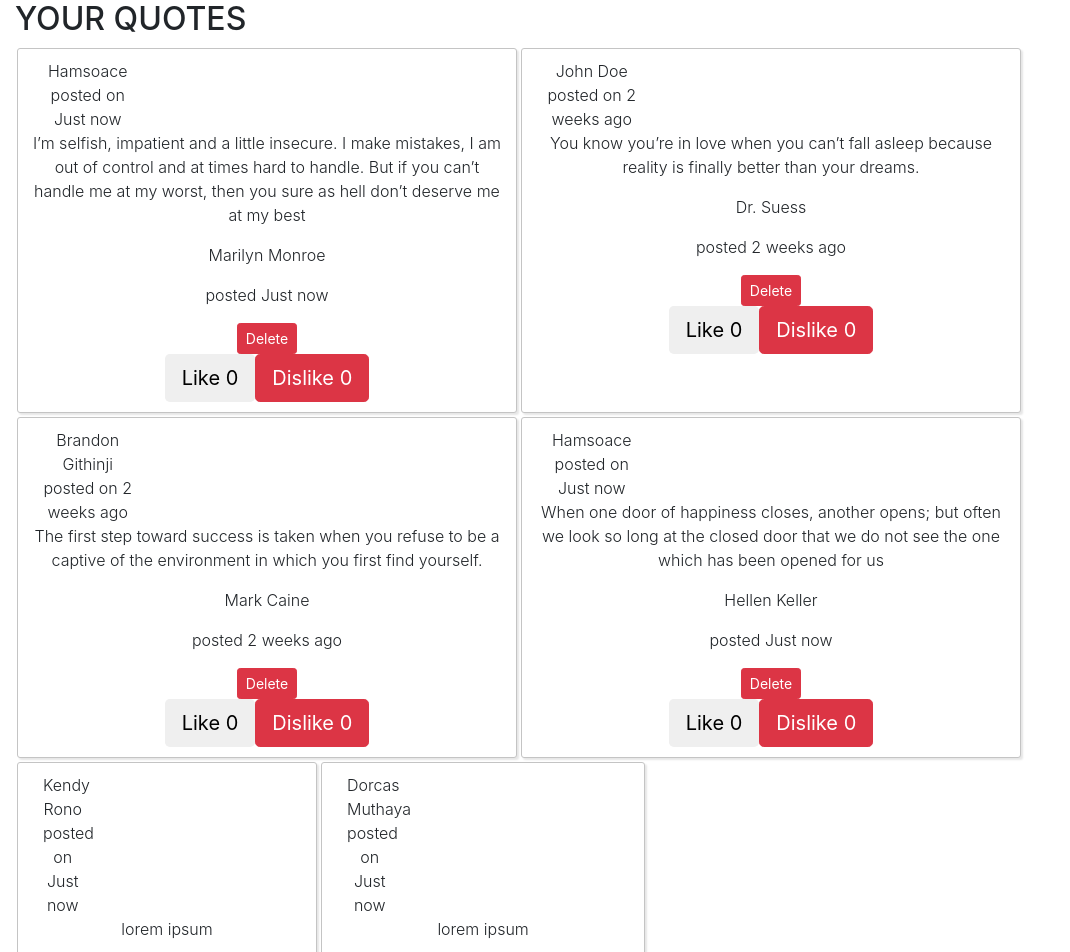
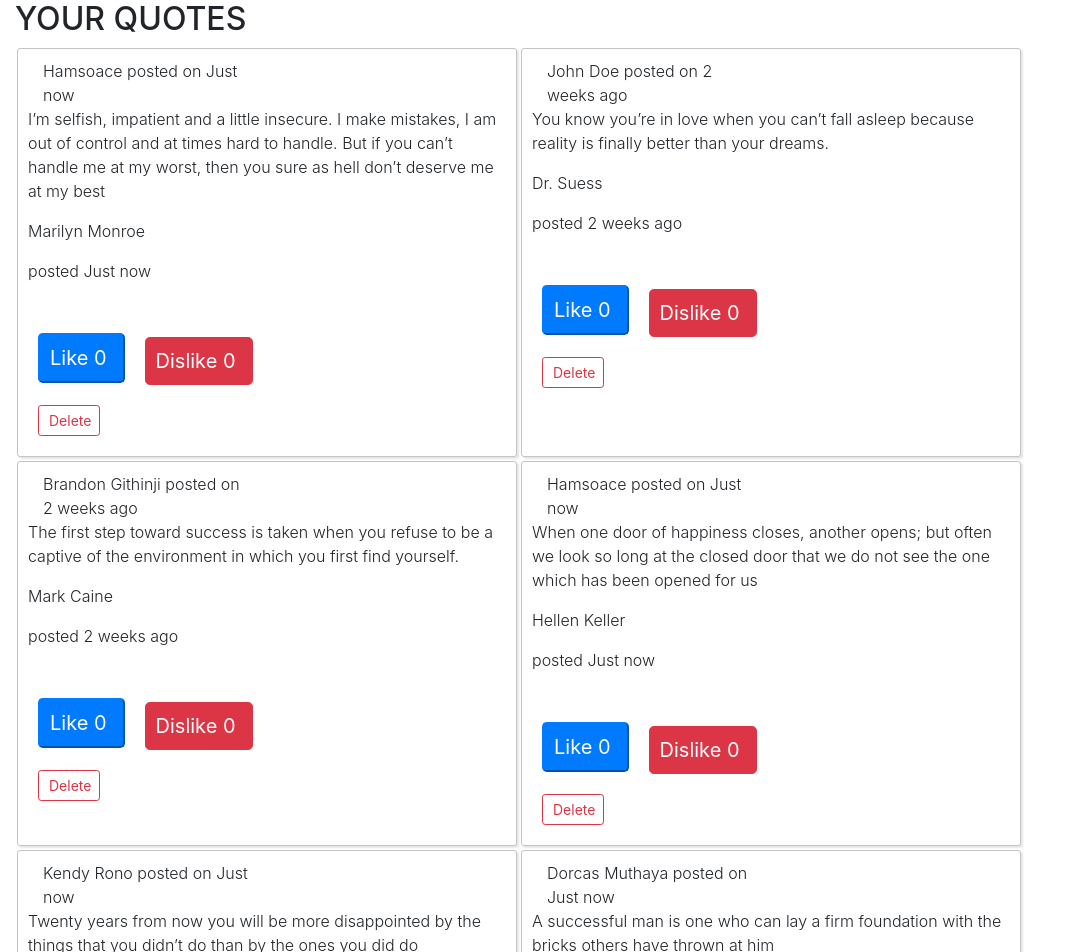
Before and after one commit to 254Davidhashisoma/quotebook, an Angular app: page / in a window 1280 px wide. Shown: the top 952 px of the page, without its empty margins (0-1070 px from the left). Built offline with nearby package versions, Linux system fonts and the light colour scheme.

Commit message:
quote buttons styling

```diff
--- a/src/app/app.component.css
+++ b/src/app/app.component.css
@@ -0,0 +1,3 @@
+* {
+    padding: 100 px;
+}
--- a/src/app/quotes-detail/quotes-detail.component.css
+++ b/src/app/quotes-detail/quotes-detail.component.css
@@ -0,0 +1,6 @@
+button {
+    padding-left: 10px;
+    margin: 10px;
+    box-shadow: 1px solid grey;
+    cursor: pointer;
+}
--- a/src/app/quotes-detail/quotes-detail.component.html
+++ b/src/app/quotes-detail/quotes-detail.component.html
@@ -2,12 +2,13 @@
     <p>{{quotes.quotes}}</p>
     <p>{{quotes.author}}</p>
     <p>posted {{quotes.completeDate|dateCount}}</p>
-    <button class="btn btn-danger btn-sm" (click)='quoteDelete(true)'>Delete</button>
+
     <br>
     <div class="buttons">
-        <button class="btn primary btn-lg" (click)='like()'>Like {{upvote}}
+        <button class="btn-primary btn-lg" (click)='like()'>Like {{upvote}}
             </button>
         <button id="three" class="btn btn-danger btn-lg" (click)='unlike()'>Dislike {{downvote}}</button>
 
     </div>
+    <button class="btn btn-outline-danger btn-sm" (click)='quoteDelete(true)'>Delete</button>
 </div>
--- a/src/app/quotes/quotes.component.css
+++ b/src/app/quotes/quotes.component.css
@@ -7,7 +7,6 @@
         /* display: flex;
         flex-direction: column; */
         margin: 2px;
-        text-align: center;
         min-width: 300px;
         max-width: 500px;
         box-sizing: border-box;
--- a/src/app/quotes/quotes.component.html
+++ b/src/app/quotes/quotes.component.html
@@ -1,15 +1,15 @@
 <div class="container-fluid">
     <h2>YOUR QUOTES</h2>
     <!-- <h3>hello worlds</h3> -->
-    <div class="col-md-6" class="float-d">
+    <div class="col-md-8" class="float-d">
         <div *ngFor="let quotes of quotes; let i = 'index'" class="quote-details">
             <div id="quotes">
-                <div class="col-md-3">{{quotes.publisher}} posted on {{quotes.completeDate|dateCount}}</div>
+                <div class="col-md-6">{{quotes.publisher}} posted on {{quotes.completeDate|dateCount}}</div>
                 <app-quotes-detail [quotes]='quotes' (isComplete)='deleteQuote($event,i)'>
 
                 </app-quotes-detail>
             </div>
         </div>
     </div>
-    <app-quotes-forms (addQuotes)="addNewQuote($event)"></app-quotes-forms>
+    <app-quotes-forms (addQuotes)="addNewQuote($event)" class="col-12"></app-quotes-forms>
 </div>
--- a/src/app/quotes/quotes.component.ts
+++ b/src/app/quotes/quotes.component.ts
@@ -16,8 +16,8 @@ export class QuotesComponent implements OnInit {
     new Quotes(2, 'John Doe', 'Dr. Suess', 'You know you’re in love when you can’t fall asleep because reality is finally better than your dreams.', new Date(2020, 8, 10)),
     new Quotes(3, 'Brandon Githinji', 'Mark Caine', 'The first step toward success is taken when you refuse to be a captive of the environment in which you first find yourself.', new Date(2020, 8, 11)),
     new Quotes(4, 'Hamsoace', 'Hellen Keller', 'When one door of happiness closes, another opens; but often we look so long at the closed door that we do not see the one which has been opened for us', new Date(2020, 10, 12)),
-    new Quotes(5, 'Kendy Rono', 'Mahatma Gandhi', 'lorem ipsum', new Date(2020, 10, 12)),
-    new Quotes(6, 'Dorcas Muthaya', 'Mahatma Gandhi', 'lorem ipsum', new Date(2020, 10, 12))
+    new Quotes(5, 'Kendy Rono', 'Mark Twain', 'Twenty years from now you will be more disappointed by the things that you didn’t do than by the ones you did do', new Date(2020, 10, 12)),
+    new Quotes(6, 'Dorcas Muthaya', 'David Brinkely', 'A successful man is one who can lay a firm foundation with the bricks others have thrown at him', new Date(2020, 10, 12))
   ]
 
   addNewQuote (quotes){
```
